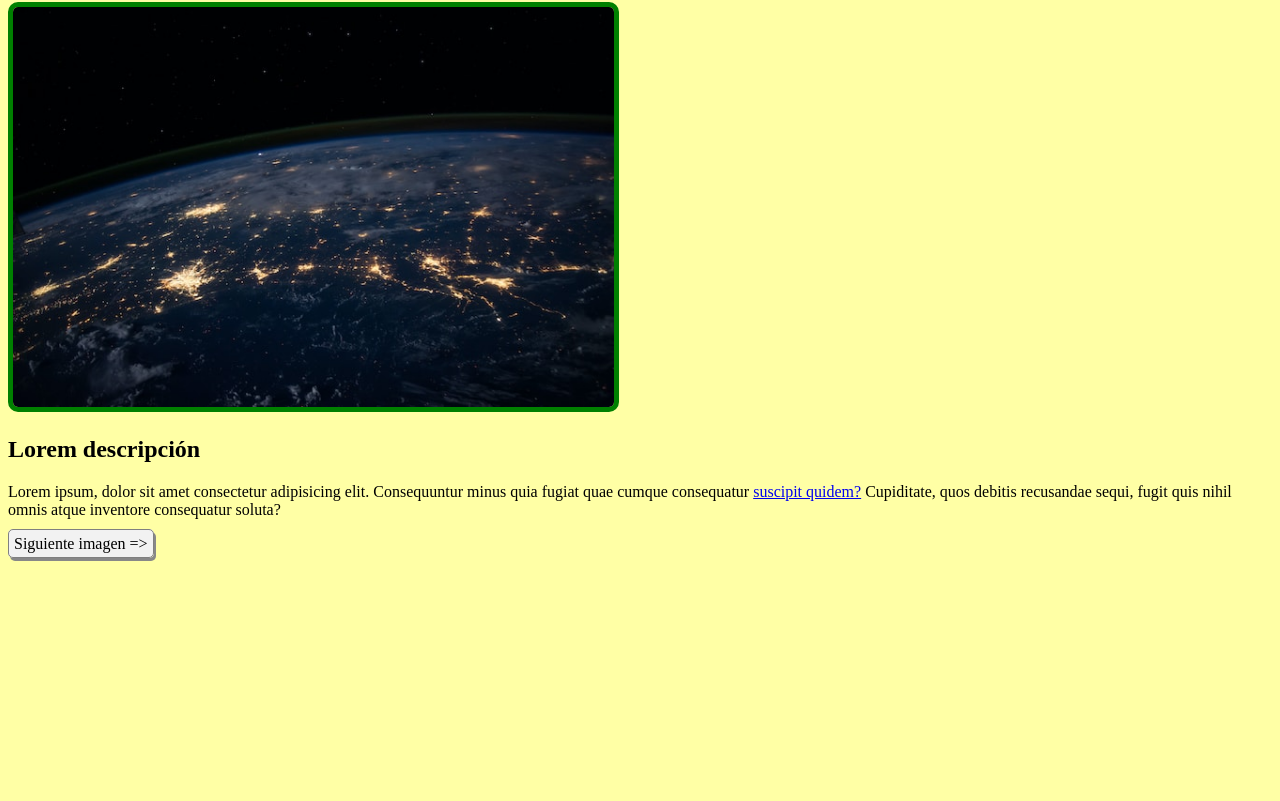
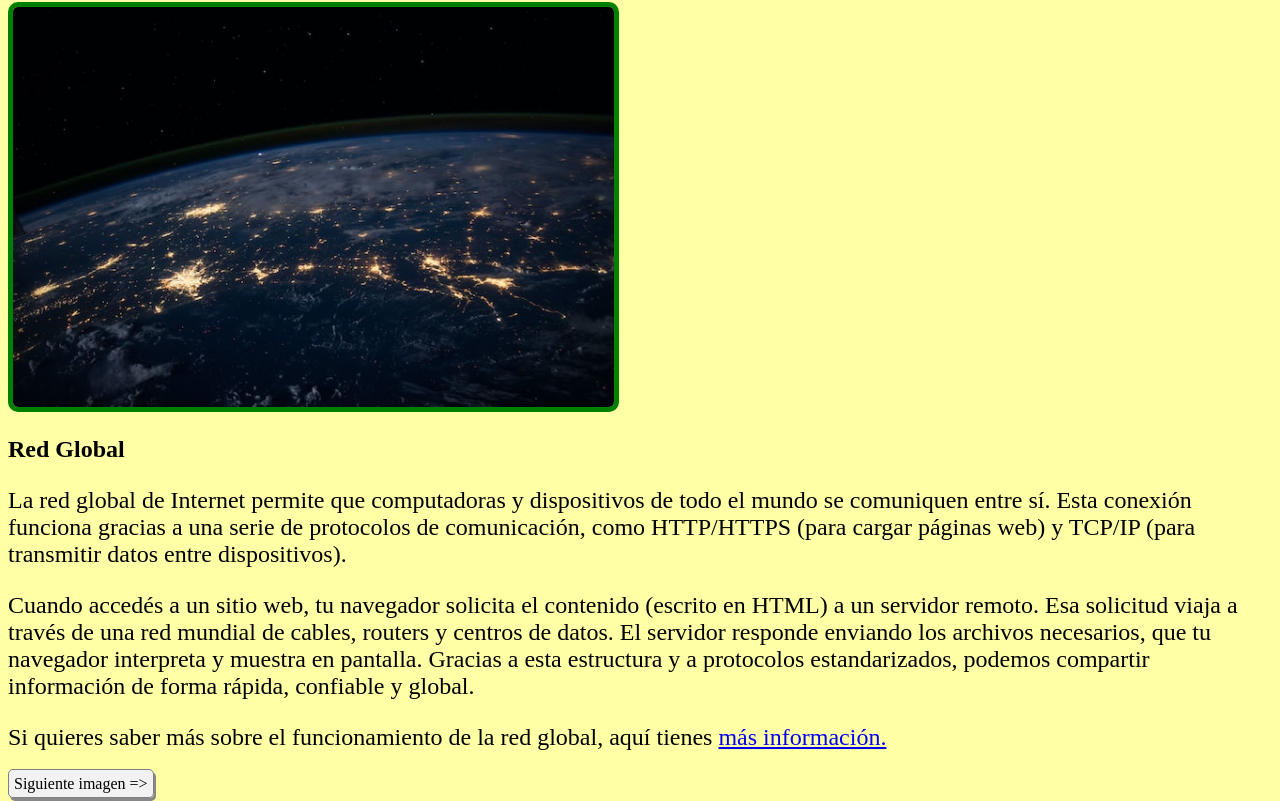
Before and after one commit to beluway/galeria-de-imagenes, a plain HTML site: page page1.html in a window 1280 px wide. Shown: the part 78-879 px from the top of the page. Before the commit the page ends 800 px from the top, so only its background shows below. Drawn offline with Linux system fonts and the light colour scheme.

Commit message:
mejoras francisca

```diff
--- a/page1.html
+++ b/page1.html
@@ -11,10 +11,19 @@
 <body>
     <h1>Galería de la Tecnología</h1>
     <img src="img1.jpg" alt="Imagen de la NASA" class="image"/>
-    <h2>Lorem descripción</h2>
-    <p>Lorem ipsum, dolor sit amet consectetur adipisicing elit. Consequuntur minus quia fugiat quae cumque consequatur
-        <a href="page2.html">suscipit quidem?</a> Cupiditate, quos debitis recusandae sequi, fugit quis nihil omnis atque inventore consequatur
-        soluta?</p>
+<style>
+    p {
+      font-size: 24px;
+    }
+  </style>
+<h2> Red Global </h2>
+<p> La red global de Internet permite que computadoras y dispositivos de todo el mundo se comuniquen entre sí. Esta conexión funciona gracias a una serie de protocolos de comunicación, como HTTP/HTTPS (para cargar páginas web) y TCP/IP (para transmitir datos entre dispositivos).
+<p>Cuando accedés a un sitio web, tu navegador solicita el contenido (escrito en HTML) a un servidor remoto. Esa solicitud viaja a través de una red mundial de cables, routers y centros de datos. El servidor responde enviando los archivos necesarios, que tu navegador interpreta y muestra en pantalla.
+Gracias a esta estructura y a protocolos estandarizados, podemos compartir información de forma rápida, confiable y global. </p>
+<p> Si quieres saber más sobre el funcionamiento de la red global, aquí tienes <a href= "https://es.wikipedia.org/wiki/Red_global_de_telecomunicaciones" target="_blank"> más información.</a>  </p>
+
+
+
     <a href="page2.html" title="Imagen siguiente" class="link-button">Siguiente imagen =&gt;</a>
 </body>
 
```
Also changed, not shown: page2.html (+11 -4 lines).
